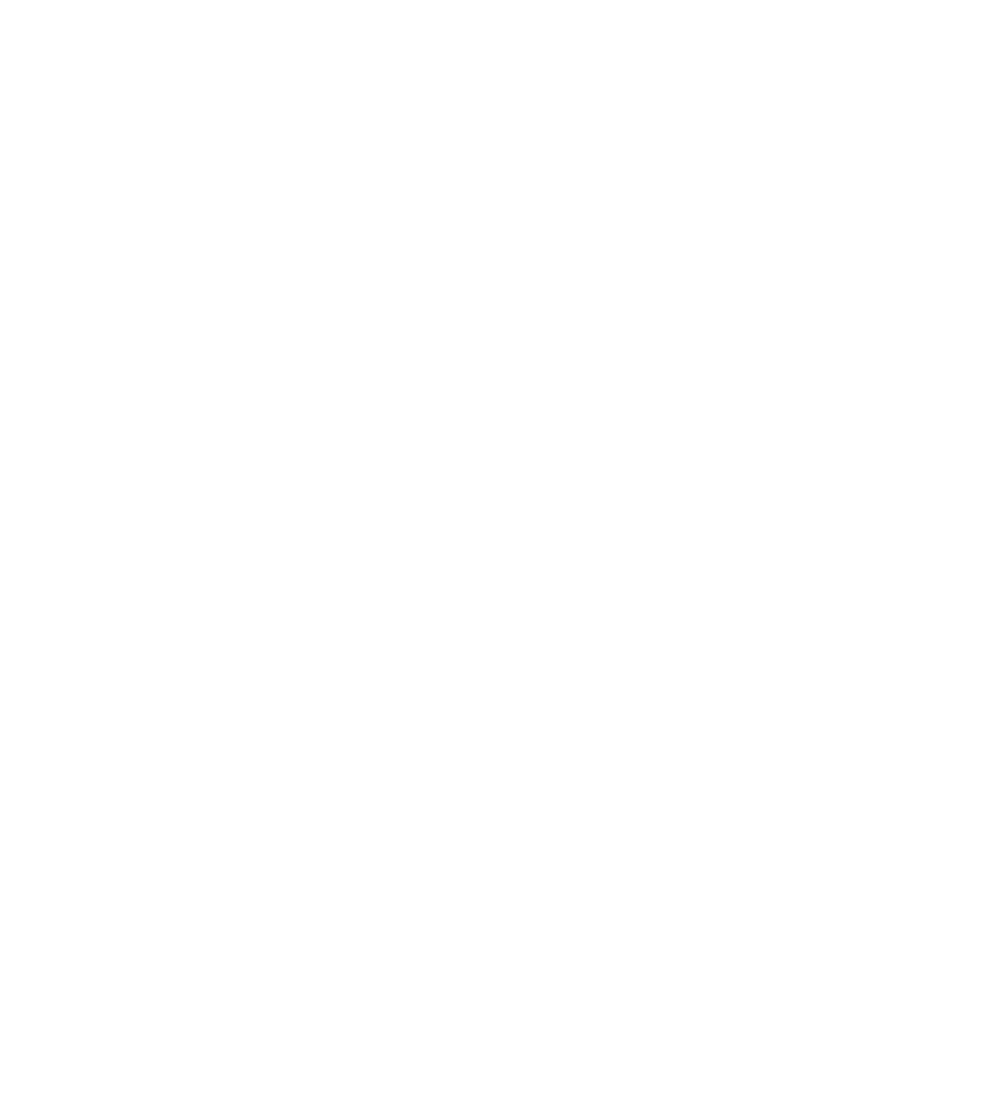
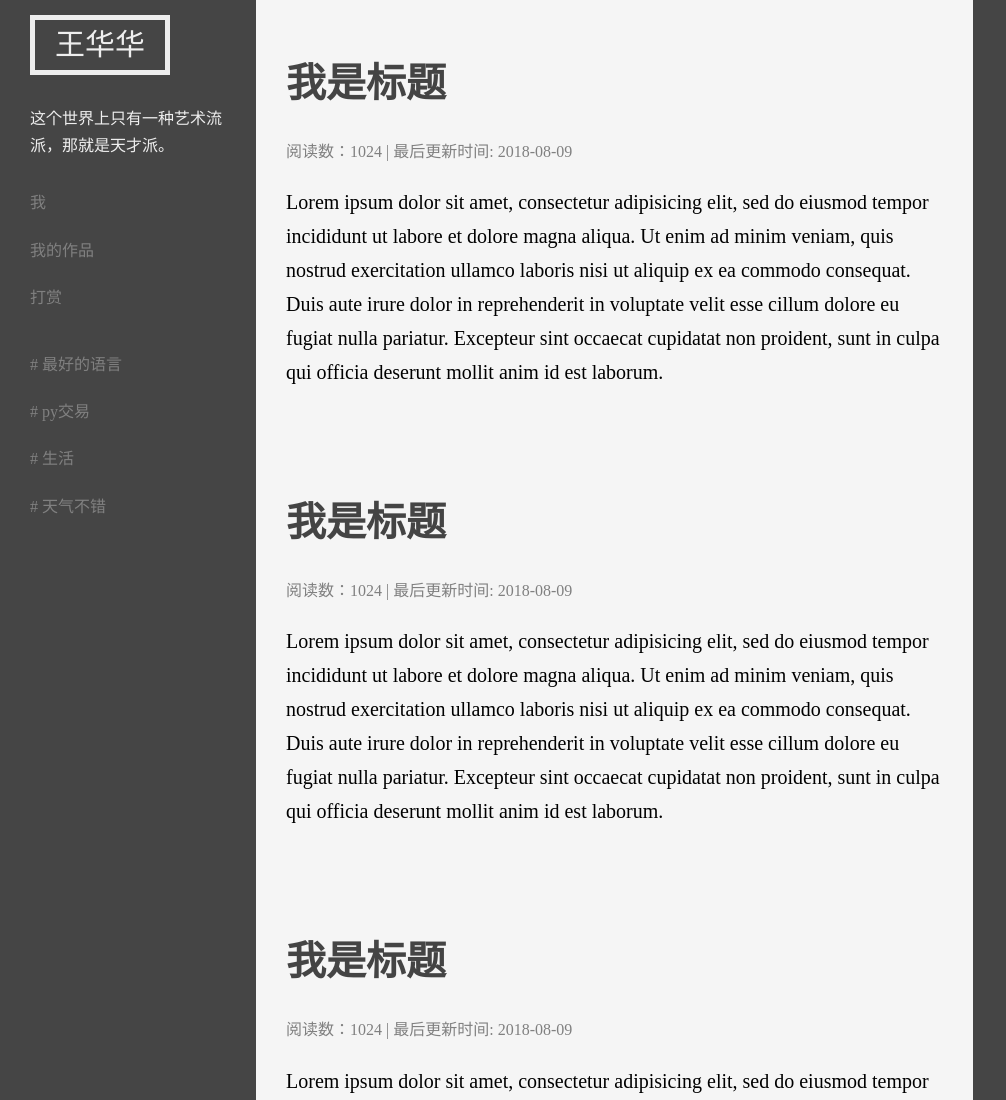
Before and after one commit to fwsong/myfront, a plain HTML site: page index.html in a window 1280 px wide. Shown: the top 1100 px of the page, without its empty margins (0-1006 px from the left). Before the commit the page ends 800 px from the top, so only its background shows below. Drawn offline with Linux system fonts and the light colour scheme.

Commit message:
css commit

```diff
--- /dev/null
+++ b/css/main.css
@@ -0,0 +1,90 @@
+body{
+  background: #454545;
+  line-height: 1.7;
+}
+
+a, body{
+  color: #eee;
+}
+
+a{
+  text-decoration: none;
+}
+
+.side-bar{
+  float: left;
+  width: 20%;
+}
+
+.side-bar > *{
+  margin: 15px 30px;
+}
+
+.main{
+  float: right;
+  width: 80%;
+}
+
+.header .name{
+  display: inline-block;
+  border: 5px solid #eee;
+  padding: 10px 20px;
+  font-size: 30px;
+  line-height: 1;
+}
+
+.header .intro{
+  margin-top: 30px;
+}
+
+.tag a:hover,
+.nav a:hover{
+  color: #eee;
+}
+
+.nav {
+  margin-top: 30px;
+}
+
+.nav .item{
+  color: gray;
+  display: block;
+  margin-top: 20px;
+}
+
+.tag {
+  margin-top: 40px;
+}
+
+.tag .item{
+  color:gray;
+  display: block;
+  margin-top: 20px;
+}
+
+.main .article-list{
+  background-color: #f5f5f5;
+  color: black;
+  width: 70%;
+}
+
+.article-list .item{
+  padding: 50px 30px;
+}
+
+
+.article-list .item .title{
+  font-size: 40px;
+  font-weight: bold;
+  color: #444;
+}
+
+.article-list .item .info{
+  color:gray;
+  margin-top: 20px;
+}
+
+.article-list .item .content{
+  font-size: 20px;
+  margin-top: 20px;
+}
--- a/index.html
+++ b/index.html
@@ -1,12 +1,59 @@
 <!DOCTYPE html>
-<html lang="en">
+<html>
 <head>
   <meta charset="UTF-8">
   <meta name="viewport" content="width=device-width, initial-scale=1.0">
   <meta http-equiv="X-UA-Compatible" content="ie=edge">
+  <link rel="stylesheet" href="css/normalize.min.css">
+  <link rel="stylesheet" href="css/main.css">
   <title>Document</title>
 </head>
 <body>
-
+  <div class="side-bar">
+    <div class="header">
+      <a href="./index.html" class="name">王华华</a>
+      <div class="intro">这个世界上只有一种艺术流派，那就是天才派。</div>
+    </div>
+    <div class="nav">
+      <a href="#" class="item">我</a>
+      <a href="#" class="item">我的作品</a>
+      <a href="#" class="item">打赏</a>
+    </div>
+    <div class="tag">
+      <a href="#" class="item"># 最好的语言</a>
+      <a href="#" class="item"># py交易</a>
+      <a href="#" class="item"># 生活</a>
+      <a href="#" class="item"># 天气不错</a>
+    </div>
+  </div>
+  <div class="main">
+    <div class="article-list">
+      <div class="item">
+        <a href="#" class="title">我是标题</a>
+        <div class="info">阅读数：1024 | 最后更新时间: 2018-08-09</div>
+        <div class="content">Lorem ipsum dolor sit amet, consectetur adipisicing elit, sed do eiusmod tempor incididunt ut labore et dolore magna aliqua. Ut enim ad minim veniam, quis nostrud exercitation ullamco laboris nisi ut aliquip ex ea commodo consequat. Duis aute irure dolor in reprehenderit in voluptate velit esse cillum dolore eu fugiat nulla pariatur. Excepteur sint occaecat cupidatat non proident, sunt in culpa qui officia deserunt mollit anim id est laborum.</div>
+      </div>
+      <div class="item">
+        <a  href="#" class="title">我是标题</a>
+        <div class="info">阅读数：1024 | 最后更新时间: 2018-08-09</div>
+        <div class="content">Lorem ipsum dolor sit amet, consectetur adipisicing elit, sed do eiusmod tempor incididunt ut labore et dolore magna aliqua. Ut enim ad minim veniam, quis nostrud exercitation ullamco laboris nisi ut aliquip ex ea commodo consequat. Duis aute irure dolor in reprehenderit in voluptate velit esse cillum dolore eu fugiat nulla pariatur. Excepteur sint occaecat cupidatat non proident, sunt in culpa qui officia deserunt mollit anim id est laborum.</div>
+      </div>
+      <div class="item">
+        <a href="#" class="title">我是标题</a>
+        <div class="info">阅读数：1024 | 最后更新时间: 2018-08-09</div>
+        <div class="content">Lorem ipsum dolor sit amet, consectetur adipisicing elit, sed do eiusmod tempor incididunt ut labore et dolore magna aliqua. Ut enim ad minim veniam, quis nostrud exercitation ullamco laboris nisi ut aliquip ex ea commodo consequat. Duis aute irure dolor in reprehenderit in voluptate velit esse cillum dolore eu fugiat nulla pariatur. Excepteur sint occaecat cupidatat non proident, sunt in culpa qui officia deserunt mollit anim id est laborum.</div>
+      </div>
+      <div class="item">
+        <a href="#" class="title">我是标题</a>
+        <div class="info">阅读数：1024 | 最后更新时间: 2018-08-09</div>
+        <div class="content">Lorem ipsum dolor sit amet, consectetur adipisicing elit, sed do eiusmod tempor incididunt ut labore et dolore magna aliqua. Ut enim ad minim veniam, quis nostrud exercitation ullamco laboris nisi ut aliquip ex ea commodo consequat. Duis aute irure dolor in reprehenderit in voluptate velit esse cillum dolore eu fugiat nulla pariatur. Excepteur sint occaecat cupidatat non proident, sunt in culpa qui officia deserunt mollit anim id est laborum.</div>
+      </div>
+      <div class="item">
+        <a href="#" class="title">我是标题</a>
+        <div class="info">阅读数：1024 | 最后更新时间: 2018-08-09</div>
+        <div class="content">Lorem ipsum dolor sit amet, consectetur adipisicing elit, sed do eiusmod tempor incididunt ut labore et dolore magna aliqua. Ut enim ad minim veniam, quis nostrud exercitation ullamco laboris nisi ut aliquip ex ea commodo consequat. Duis aute irure dolor in reprehenderit in voluptate velit esse cillum dolore eu fugiat nulla pariatur. Excepteur sint occaecat cupidatat non proident, sunt in culpa qui officia deserunt mollit anim id est laborum.</div>
+      </div>
+    </div>
+  </div>
 </body>
 </html>
```
Also changed, not shown: css/normalize.min.css (added, +2 -0 lines).
